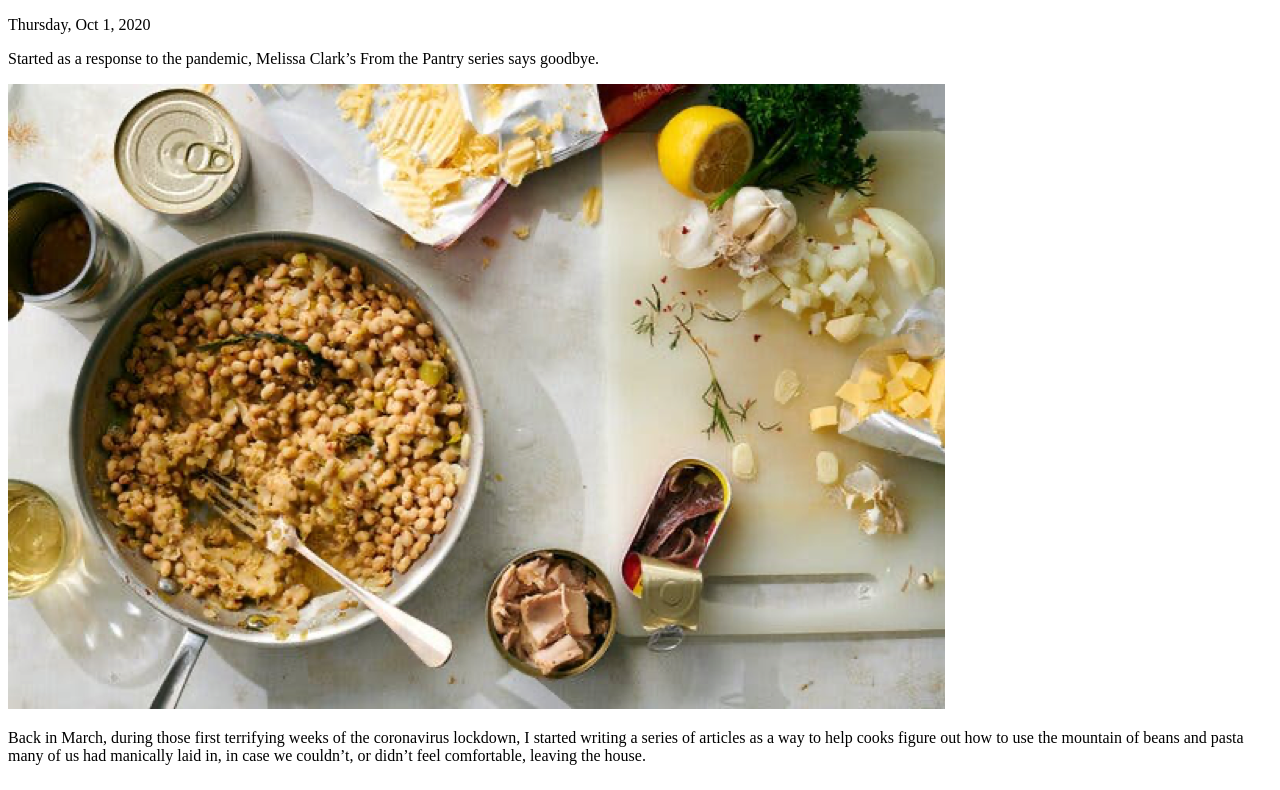
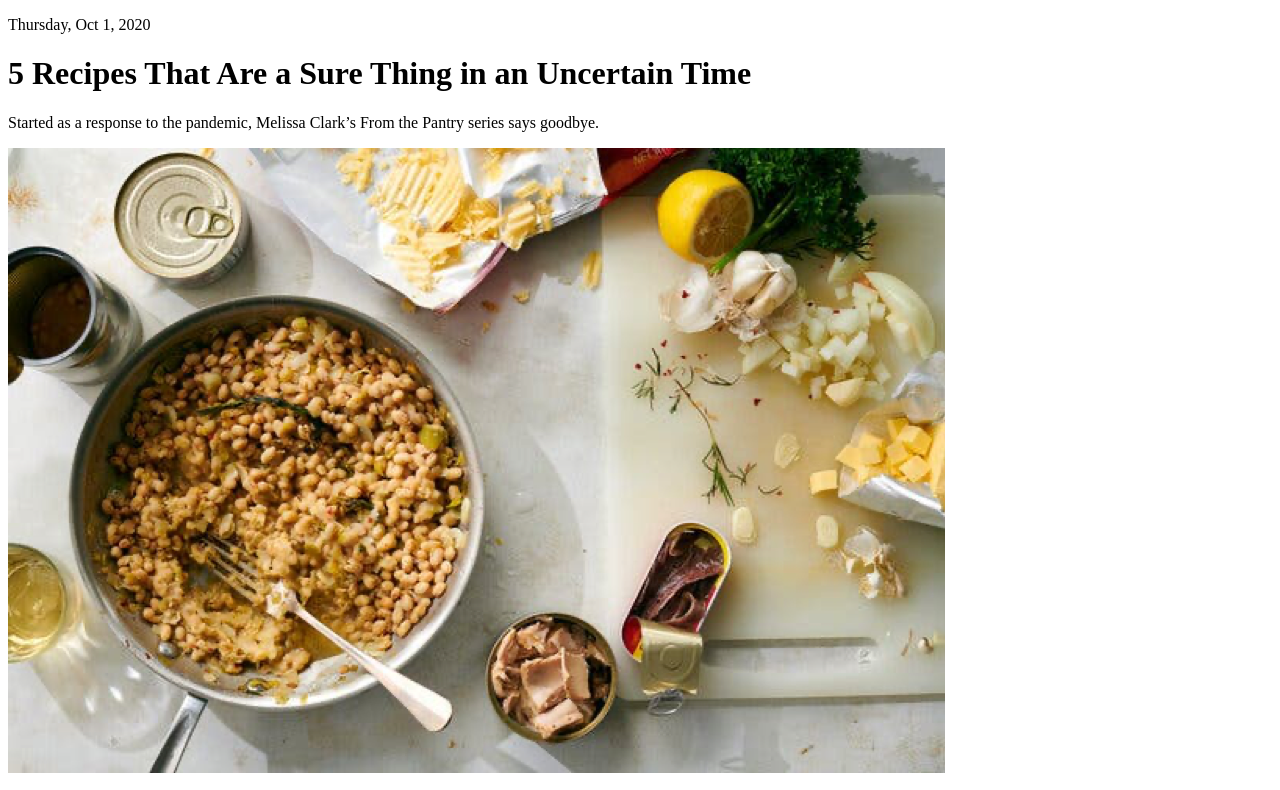
Before and after one commit to mattmart/mattmart.github.io, a plain HTML site: page cooking.html in a window 1280 px wide. Shown: the top 790 px of the page. Drawn offline with Linux system fonts and the light colour scheme.

Commit message:
assignment 7B fixed heading

```diff
--- a/cooking.html
+++ b/cooking.html
@@ -5,7 +5,7 @@
     </head>
     <body>
     <p>Thursday, Oct 1, 2020</p>
-    <title>5 Recipes That Are a Sure Thing in an Uncertain Time</title>
+    <h1>5 Recipes That Are a Sure Thing in an Uncertain Time</h1>
     <p>Started as a response to the pandemic, Melissa Clark’s From the Pantry series says goodbye.</p>
     <img src = "images/cooking_picture.png" alt = "cooking photo"> </img>
     <p>Back in March, during those first terrifying weeks of the coronavirus lockdown, I started writing a series of articles as a way to help cooks figure out how to use the mountain of beans and pasta many of us had manically laid in, in case we couldn’t, or didn’t feel comfortable, leaving the house.</p>
```
